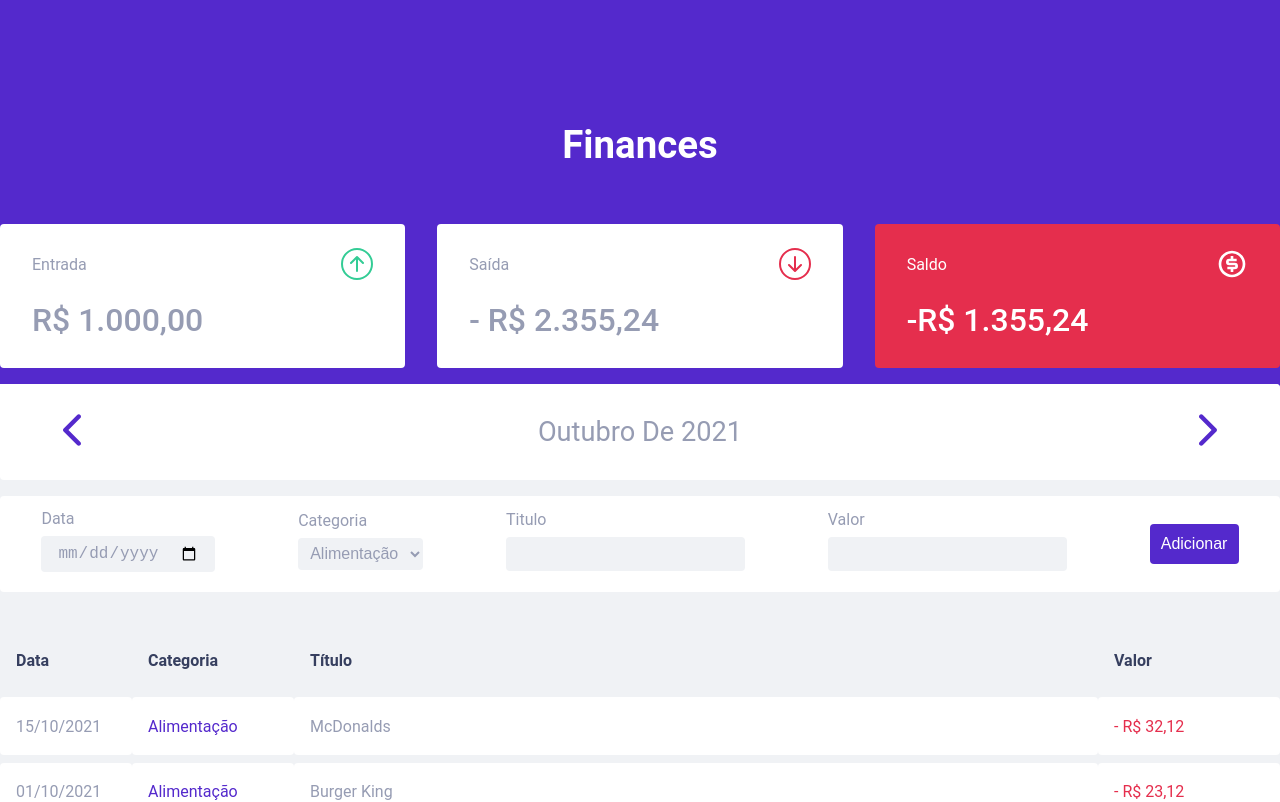
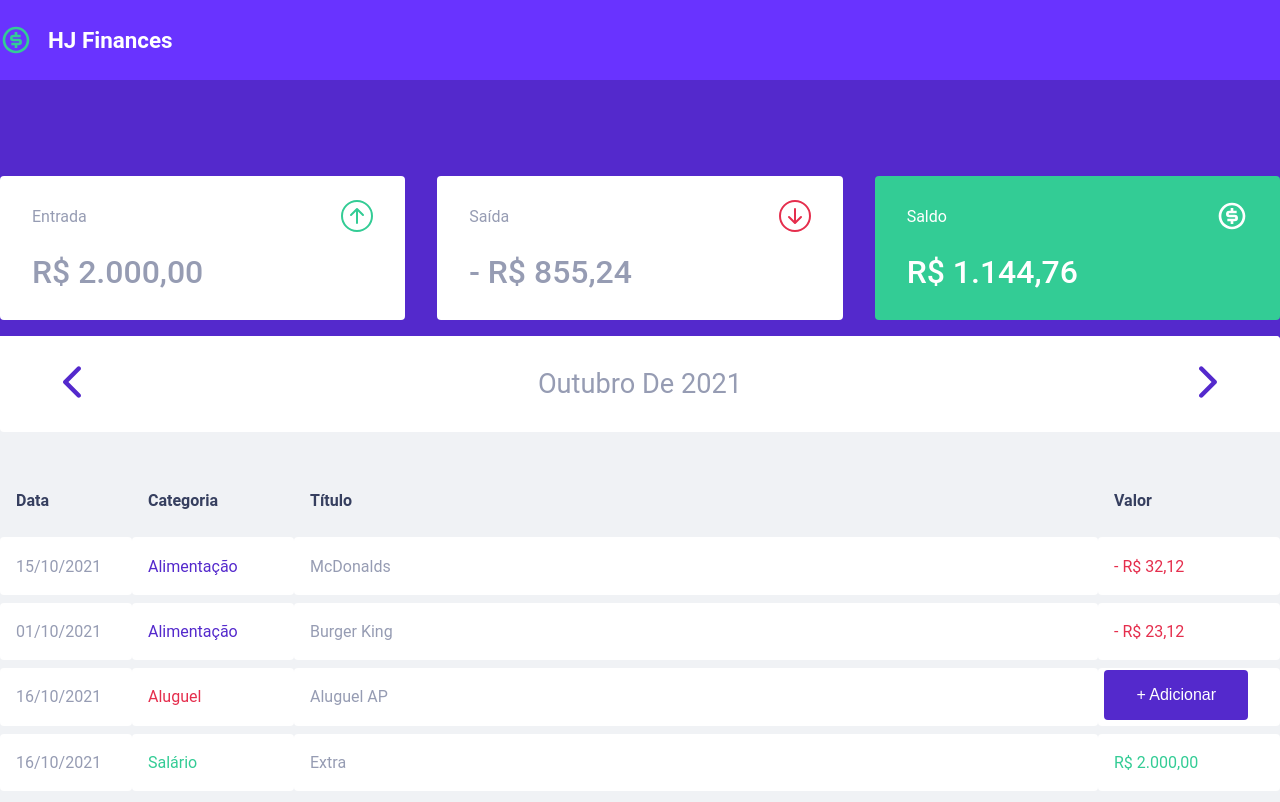
Before and after one commit to hjunor/hj-finance, a React (Create React App) app: page / in a window 1280 px wide. Shown: the top 802 px of the page. Built offline with nearby package versions, Linux system fonts and the light colour scheme.

Commit message:
add: form modal

```diff
--- a/public/index.html
+++ b/public/index.html
@@ -1,5 +1,5 @@
 <!DOCTYPE html>
-<html lang="en">
+<html lang="pt-BR">
   <head>
     <meta charset="utf-8" />
     <link rel="icon" href="%PUBLIC_URL%/favicon.ico" />
@@ -24,7 +24,7 @@
       work correctly both with client-side routing and a non-root public URL.
       Learn how to configure a non-root public URL by running `npm run build`.
     -->
-    <title>React App</title>
+    <title>HJ | Finances</title>
   </head>
   <body>
     <noscript>You need to enable JavaScript to run this app.</noscript>
--- a/src/App.styles.ts
+++ b/src/App.styles.ts
@@ -1,3 +1,4 @@
+import { RiMoneyDollarCircleLine } from "react-icons/ri";
 import styled from "styled-components";
 
 export const Container = styled.div`
@@ -7,16 +8,31 @@ export const Container = styled.div`
 `;
 
 export const Header = styled.div`
+  background: var(--blue-light);
+  height: 5rem;
+`;
+export const Nav = styled.nav`
+  max-width: 1480px;
+  height: 5rem;
+  display: flex;
+  align-items: center;
+  margin: 0 auto;
+`;
+export const HeaderBox = styled.div`
   background: var(--blue);
-  height: 26rem;
+  height: 18rem;
   display: flex;
   align-items: center;
   justify-content: center;
 `;
 export const HeaderText = styled.h1`
-  font-size: 2.4rem;
-  margin-top: -8rem;
+  font-size: 1.4rem;
   color: var(--shape);
+  display: flex;
+  align-items: center;
+  svg {
+    margin-right: 1rem;
+  }
 `;
 export const Body = styled.div`
   margin: 0 auto;
@@ -27,3 +43,21 @@ export const Body = styled.div`
   height: 100%;
   margin-bottom: 4rem;
 `;
+
+export const IconMoney = styled(RiMoneyDollarCircleLine)`
+  color: var(--green);
+  width: 2rem;
+  height: 2rem;
+`;
+
+export const Button = styled.button`
+  background: var(--blue);
+  border: none;
+  padding: 1rem 2rem;
+  color: var(--shape);
+  border-radius: 0.25rem;
+  cursor: pointer;
+  position: fixed;
+  right: 2rem;
+  bottom: 5rem;
+`;
--- a/src/App.tsx
+++ b/src/App.tsx
@@ -15,6 +15,7 @@ export const App = () => {
   const [currentMonth, setCurrentMonth] = useState(getCurrentMonth);
   const [income, setIncome] = useState(0);
   const [expense, setExpense] = useState(0);
+  const [isActiveFormModal, setActiveFormModal] = useState(false);
   useEffect(() => {
     setFilteredList(filterListByMonth(list, currentMonth));
   }, [list, currentMonth]);
@@ -43,8 +44,14 @@ export const App = () => {
     <S.Container>
       <GlobalStyles />
       <S.Header>
-        <S.HeaderText>Finances</S.HeaderText>
+        <S.Nav>
+          <S.HeaderText>
+            <S.IconMoney />
+            HJ Finances
+          </S.HeaderText>
+        </S.Nav>
       </S.Header>
+      <S.HeaderBox></S.HeaderBox>
       <S.Body>
         <InfoArea
           currentMonth={currentMonth}
@@ -52,7 +59,14 @@ export const App = () => {
           income={income}
           expense={expense}
         />
-        <FormArea onAdd={handleAddItem} />
+        <FormArea
+          isActiveFormModal={isActiveFormModal}
+          setActiveFormModal={setActiveFormModal}
+          onAdd={handleAddItem}
+        />
+        <S.Button onClick={() => setActiveFormModal(true)}>
+          + Adicionar
+        </S.Button>
 
         <TableArea list={filteredList} />
       </S.Body>
--- a/src/Components/FormArea/index.tsx
+++ b/src/Components/FormArea/index.tsx
@@ -1,13 +1,15 @@
-import React from "react";
 import { Item } from "../../types";
 import { SubmitHandler, useForm } from "react-hook-form";
 import { yupResolver } from "@hookform/resolvers/yup";
 
 import * as S from "./styles";
 import yup from "../../helpers/yup";
+import { getCurrentDate } from "../../helpers/dateFilter";
 
 type PropsFormArea = {
   onAdd: (item: Item) => void;
+  setActiveFormModal: (value: boolean) => void;
+  isActiveFormModal: boolean;
 };
 
 type SingInFormData = {
@@ -18,39 +20,64 @@ type SingInFormData = {
 };
 
 const FormAddItem = yup.object().shape({
-  date: yup.date().required("Data Obrigatório"),
+  date: yup
+    .date()
+    .typeError("O campo deve ser preenchido.")
+    .required("Data Obrigatório"),
   category: yup.string().required("Categoria é obrigatório"),
   title: yup.string().required("Tílulo é obrigatório"),
-  value: yup.number().positive().integer().min(0).required(),
+  value: yup
+    .number()
+    .typeError("Esse campo só aceita tipo numérico.")
+    .positive()
+    .integer()
+    .min(0)
+    .required(),
 });
-const FormArea: React.FC<PropsFormArea> = ({ onAdd }) => {
+const FormArea = ({
+  onAdd,
+  setActiveFormModal,
+  isActiveFormModal,
+}: PropsFormArea) => {
   const {
     register,
     handleSubmit,
+    reset,
     formState: { errors },
   } = useForm({ resolver: yupResolver(FormAddItem) });
+
+  function handleOutsideClick(event: any) {
+    if (event.target === event.currentTarget) {
+      setActiveFormModal(false);
+    }
+  }
 
   const handleAddItem: SubmitHandler<SingInFormData> = async (values: Item) => {
     if (Object.keys(errors).length === 0) {
       onAdd(values);
+      reset();
+      setActiveFormModal(false);
     }
-    // console.log(values);
   };
-  console.log(errors);
+  if (isActiveFormModal) {
     return (
+      <S.Overlay onClick={handleOutsideClick}>
         <S.Container onSubmit={handleSubmit(handleAddItem)}>
           <S.WrapperInput>
             <label htmlFor="data">Data</label>
-        <input {...register("date")} type="date" />
+            <input
+              {...register("date", { value: getCurrentDate() })}
+              type="date"
+            />
             <S.Error>{errors?.date?.message && errors.date.message}</S.Error>
           </S.WrapperInput>
           <S.WrapperInput>
             <label htmlFor="food">Categoria</label>
             <select id="food" {...register("category")} defaultValue="food">
-          {}
               <option value="food">Alimentação</option>
               <option value="rent">Aluguel</option>
               <option value="salary">Sálario</option>
+              <option value="purchases">Compras</option>
             </select>
             <S.Error>{errors?.food?.message && errors.food.message}</S.Error>
           </S.WrapperInput>
@@ -60,7 +87,7 @@ const FormArea: React.FC<PropsFormArea> = ({ onAdd }) => {
             <S.Error>{errors?.title?.message && errors.title.message}</S.Error>
           </S.WrapperInput>
           <S.WrapperInput>
-        <label htmlFor="money">Valor</label>
+            <label htmlFor="money">Valor </label>
             <input {...register("value")} id="money" type="text" />
             <S.Error>{errors?.value?.message && errors.value.message}</S.Error>
           </S.WrapperInput>
@@ -79,7 +106,11 @@ const FormArea: React.FC<PropsFormArea> = ({ onAdd }) => {
             Adicionar
           </button>
         </S.Container>
+      </S.Overlay>
     );
+  } else {
+    return <div></div>;
+  }
 };
 
 export default FormArea;
--- a/src/Components/FormArea/styles.ts
+++ b/src/Components/FormArea/styles.ts
@@ -1,16 +1,20 @@
 import styled from "styled-components";
 
 export const Container = styled.form`
-  width: 100%;
-  height: 6rem;
+  width: 30rem;
+  height: 30rem;
   margin-top: 1rem;
+  display: flex;
+  flex-direction: column;
   background: var(--shape);
   border-radius: 0.25rem;
-  display: flex;
   justify-content: space-around;
   align-items: center;
+  padding: 1.5rem;
 
   button {
+    height: 3rem;
+    width: 90%;
     padding: 0.7rem;
     color: var(--shape);
     border-radius: 0.25rem;
@@ -22,12 +26,27 @@ export const Container = styled.form`
   }
 `;
 
+export const Overlay = styled.div`
+  position: fixed;
+  display: flex;
+  align-items: center;
+  justify-content: center;
+  top: 0;
+  bottom: 0;
+  right: 0;
+  left: 0;
+  z-index: 99;
+
+  background: #00000080;
+`;
+
 export const WrapperInput = styled.div`
+  width: 90%;
   display: flex;
   flex-direction: column;
 
   label {
-    color: var(--text-title);
+    color: var(--text);
     margin-bottom: 0.5rem;
   }
   input[type="date"] {
@@ -35,7 +54,7 @@ export const WrapperInput = styled.div`
   }
   input {
     color: var(--text-title);
-
+    height: 2rem;
     padding: 0.5rem 1rem;
     background: var(--fill);
     border: none;
@@ -47,7 +66,7 @@ export const WrapperInput = styled.div`
     outline: none;
     border: none;
     font-size: 1rem;
-    height: 2rem;
+    height: 3rem;
     padding: 0.5rem 1rem;
     background: var(--fill);
     padding: 0.25rem 0.5rem;
--- a/src/data/categories.ts
+++ b/src/data/categories.ts
@@ -8,4 +8,5 @@ export const categories: Category = {
   },
   rent: { title: "Aluguel", color: "#E52E4D", expense: true },
   salary: { title: "Salário", color: "#33CC95", expense: false },
+  purchases: { title: "Compras", color: "#894aa8", expense: true },
 };
--- a/src/data/items.ts
+++ b/src/data/items.ts
@@ -17,18 +17,18 @@ export const items: Item[] = [
     date: new Date(2021, 9, 16),
     category: "rent",
     title: "Aluguel AP",
-    value: 2300,
+    value: 800,
   },
   {
     date: new Date(2021, 9, 16),
     category: "salary",
     title: "Extra",
-    value: 1000,
+    value: 2000,
   },
   {
     date: new Date(2021, 10, 18),
     category: "salary",
     title: "Salário",
-    value: 4000,
+    value: 2000,
   },
 ];
--- a/src/helpers/dateFilter.ts
+++ b/src/helpers/dateFilter.ts
@@ -4,6 +4,11 @@ export const getCurrentMonth = () => {
   let now = new Date();
 
   return `${now.getFullYear()}-${now.getMonth() + 1}`;
+};
+export const getCurrentDate = () => {
+  let now = new Date();
+
+  return now.toISOString().slice(0, 10);
 };
 
 export const filterListByMonth = (list: Item[], date: string): Item[] => {
```
Lines whose indentation alone changed are shown as unchanged.
